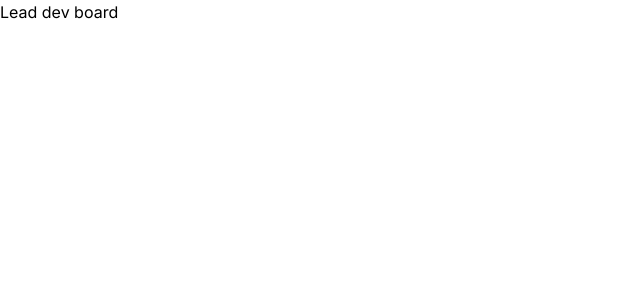
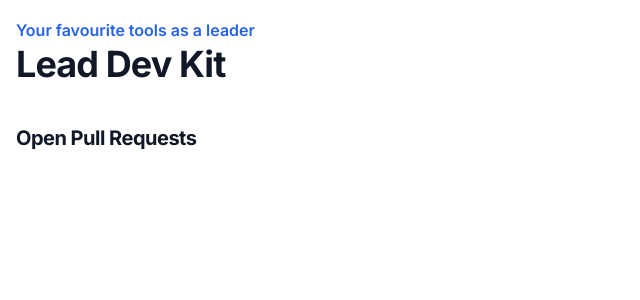
Before and after one commit to DilwoarH/lead-dev-kit, a Next.js app: page / in a window 1280 px wide. Shown: the top 300 px of the page, without its empty margins (0-640 px from the left). Built offline with nearby package versions, Linux system fonts and the light colour scheme.

Commit message:
Update heading styling

```diff
--- a/app/page.tsx
+++ b/app/page.tsx
@@ -1,7 +1,18 @@
+import GithubPullRequests from "@/components/GithubPullRequests/GithubPullRequests"
+
 export default function Home() {
   return (
-    <main>
-      <h1>Lead dev board</h1>
+    <main className="p-4">
+      <div className="mb-10">
+        <p className="text-base font-semibold leading-7 text-blue-600">
+          Your favourite tools as a leader
+        </p>
+        <h1 className="mb-2 text-3xl font-bold tracking-tight text-gray-900 sm:text-4xl">
+          Lead Dev Kit
+        </h1>
+      </div>
+
+      <GithubPullRequests />
     </main>
   )
 }
--- /dev/null
+++ b/components/GithubPullRequests/GithubPullRequests.tsx
@@ -0,0 +1,9 @@
+export default function GithubPullRequests() {
+  return (
+    <>
+      <h2 className="text-xl font-bold tracking-tight text-gray-900">
+        Open Pull Requests
+      </h2>
+    </>
+  )
+}
```
